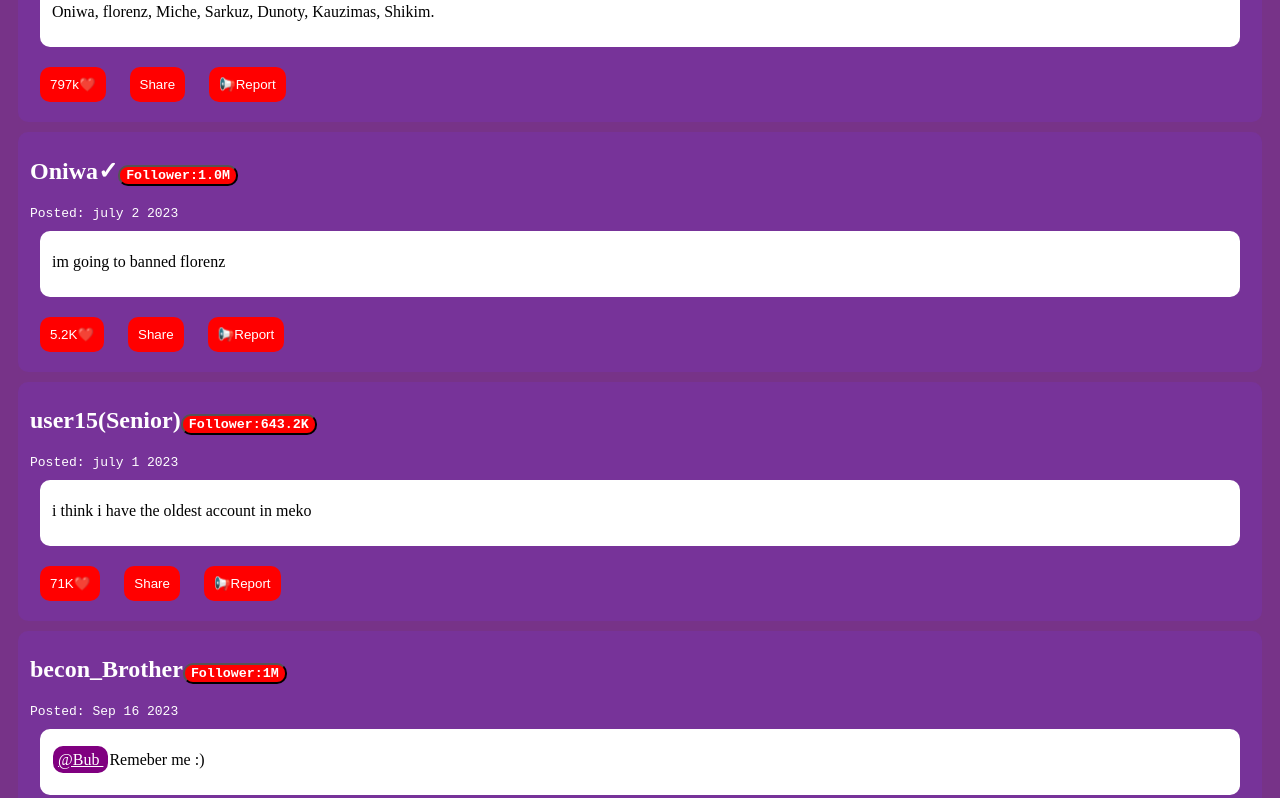
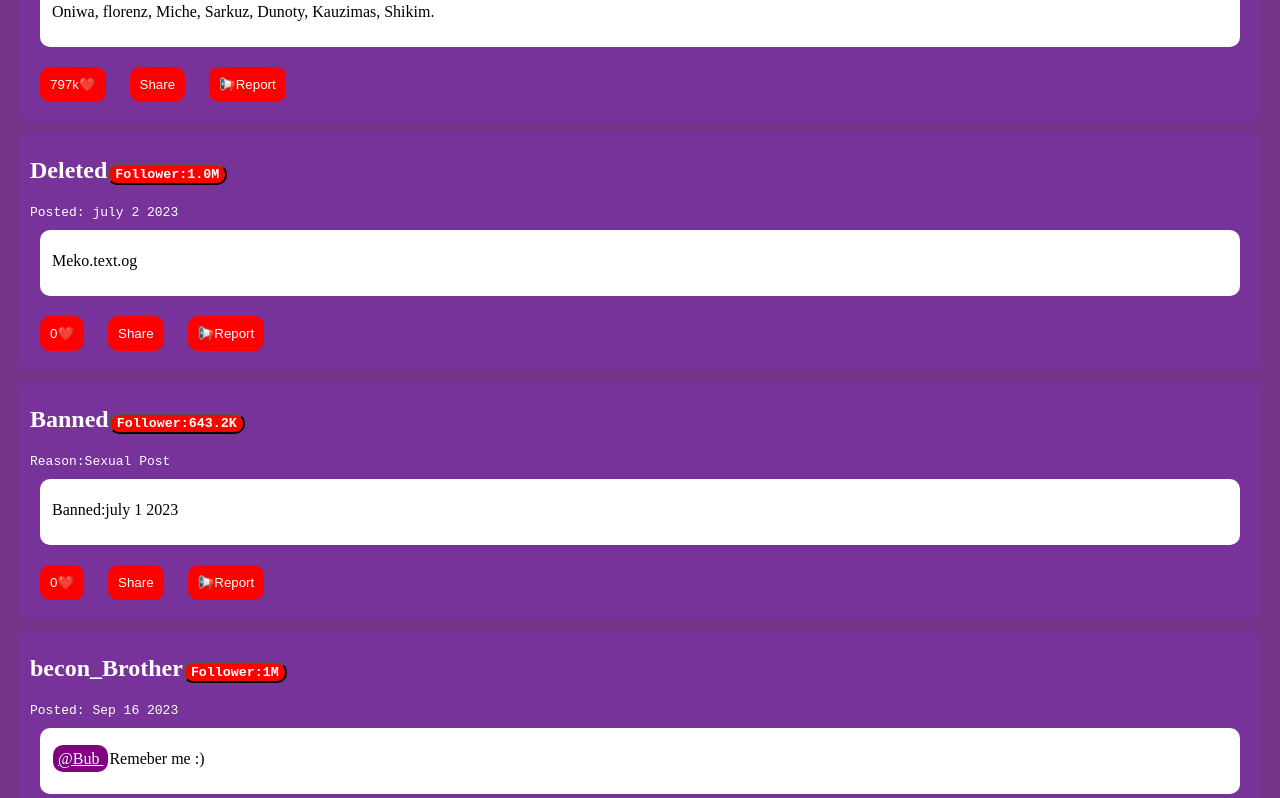
Before and after one commit to KlienReijiOniwa/ban, a plain HTML site: page index.html in a window 1280 px wide. Shown: the part 484-1282 px from the top of the page. Drawn offline with Linux system fonts and the light colour scheme.

Commit message:
Update index.html

```diff
--- a/index.html
+++ b/index.html
@@ -40,27 +40,27 @@
     <button id="like" onclick="san()">📢Report</button>
   </fieldset>
   <fieldset id="MekoObject">
-    <h2>Oniwa✓<button id="follow"><strong><kbd style="color:;">Follower:1.0M</kbd></strong></h2></button>
+    <h2>Deleted<button id="follow"><strong><kbd style="color:;">Follower:1.0M</kbd></strong></h2></button>
 
     <kbd>Posted: july 2 2023</kbd>
     <fieldset id="MekoTextObject">
-      <p>im going to banned florenz</p>
+      <p>Meko.text.og</p>
     </fieldset>
-    <button id="like">5.2K❤️</button>
+    <button id="like">0❤️</button>
     <button id="like" onclick="link()">Share</button>
     <button id="like" onclick="san()">📢Report</button>
   </fieldset>
   <fieldset id="MekoObject">
-    <h2>user15(Senior)<button id="follow"><strong><kbd style="color:;">Follower:643.2K</kbd></strong></h2></button>
+    <h2>Banned<button id="follow"><strong><kbd style="color:;">Follower:643.2K</kbd></strong></h2></button>
 
-    <kbd>Posted: july 1 2023</kbd>
+    <kbd>Reason:Sexual Post</kbd>
     <fieldset id="MekoTextObject">
-      <p>i think i have the oldest account in meko</p>
+      <p>Banned:july 1 2023</p>
 
 
 
     </fieldset>
-    <button id="like">71K❤️</button>
+    <button id="like">0❤️</button>
     <button id="like" onclick="link()">Share</button>
     <button id="like" onclick="san()">📢Report</button>
   </fieldset>
```
